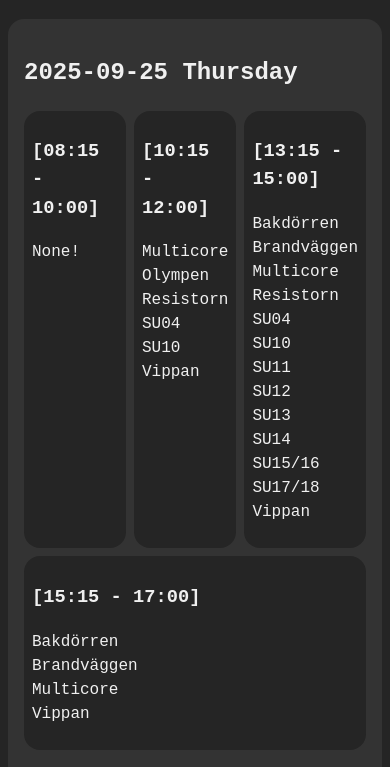
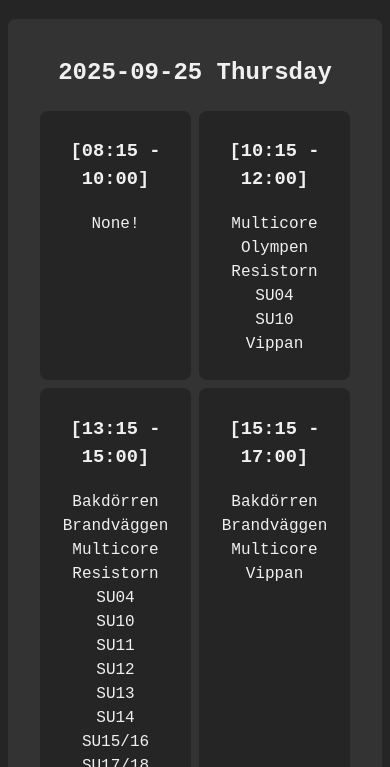
Before and after one commit to saltlakrits/saltlakrits.github.io, a plain HTML site: page linuxlabs/linuxlabs.html in a window 390 px wide. Shown: the part 72-839 px from the top of the page. Drawn offline with Linux system fonts and the light colour scheme.

Commit message:
hopefully not crazy on phone

```diff
--- a/linuxlabs/style.css
+++ b/linuxlabs/style.css
@@ -15,15 +15,12 @@ html {
 	font-size: 2.5rem;
 }
 
-#container {
-	//white-space: pre-wrap;
-}
-
 .outer-flex {
 	background-color: #333333;
-	border-radius: 1rem;
+	border-radius: 0.5rem;
 	padding: 1rem;
-	justify-content: center;
+	//justify-content: center;
+	text-align: center;
 }
 
 .inner-flex {
@@ -32,13 +29,18 @@ html {
 	flex-wrap: wrap;
 	//padding: 1rem;
 	gap: 0.5rem;
+	justify-content: center;
 }
 
 .block {
-	//display: flex;
+	// border: 2px solid #1a1a1a;
+	flex-basis: min(calc(50% - 0.25rem - 2rem), 400px);
 	padding: 0.5rem;
 	background-color: #252525;
-	flex: 1;
-	border-radius: 1rem;
+	flex-grow: 0;
+	flex-shrink: 0;
+	border-radius: 0.5rem;
 	white-space: pre-wrap;
+	//justify-content: center;
+	text-align: center;
 }
```
